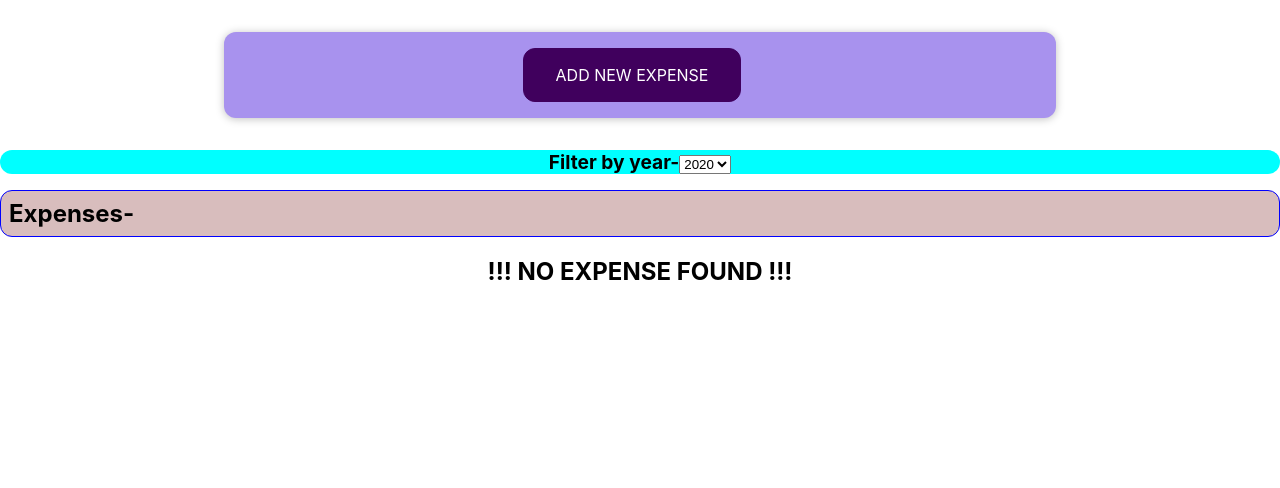
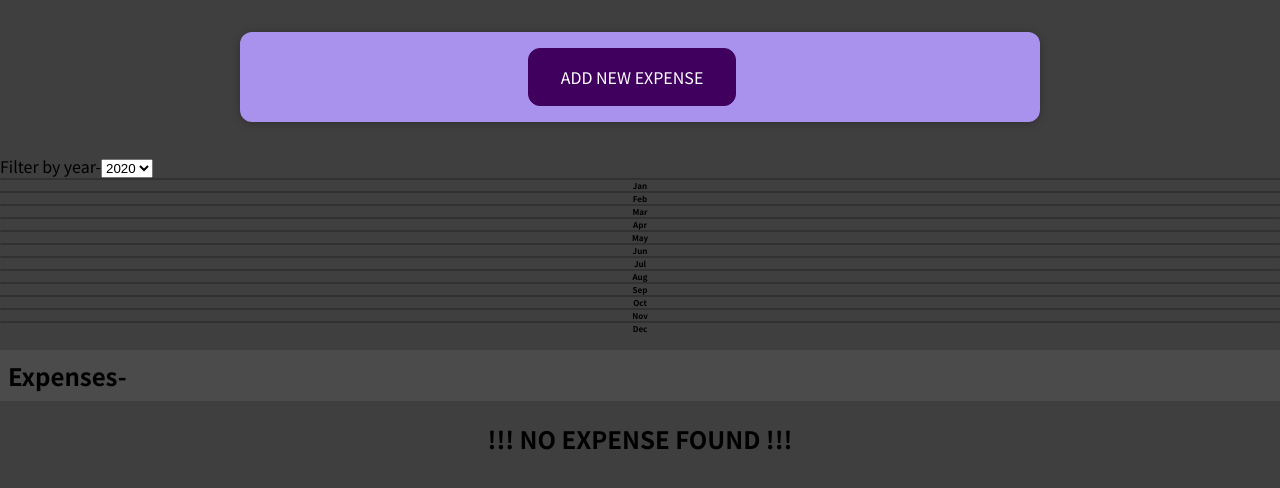
Before and after one commit to aknair95/React-expense-tracker, a React (Create React App) app: page / in a window 1280 px wide. Shown: the top 488 px of the page. Built offline with nearby package versions, Linux system fonts and the light colour scheme.

Commit message:
Project Finished/comments & final tweaking added

```diff
--- a/src/App.js
+++ b/src/App.js
@@ -4,9 +4,11 @@ import './components/Expense/ExpenseItem.css';
 import ExpenseFilter from "./components/filter/ExpenseFilter";
 import ExpenseList from "./components/filter/ExpenseList";
 import NewExpense from "./components/ExpenseForm/NewExpense";
+import ExpensesChart from "./components/Expense/ExpensesChart";
+import Card from "./components/UI/card";
 
 const App=() => {
-  const expenses=[                                                    //static expenses data array
+  const expenses=[              //static expenses data array
     {
       date: new Date(2023,1,24),
       title: "Food",
@@ -35,7 +37,7 @@ const App=() => {
 
   const [expense,updateExpense]= useState(expenses);
 
-  const onAddExpenseHandler=(newExpense) =>{                            //function to handle new added expense & update existing array
+  const onAddExpenseHandler=(newExpense) =>{            //function to handle new added expense & update existing array
         updateExpense((prevExpense) =>{
           return [{date:newExpense.date,title:newExpense.title,amount:newExpense.amount,location:newExpense.location},...prevExpense];
         });
@@ -43,22 +45,23 @@ const App=() => {
 
   const [filterYear,setFilterYear]= useState("2020");
 
-  const filteredExpenses=expense.filter((element)=> element.date.getFullYear().toString().includes(filterYear));     //filterering expenses by year as per user input
+  const filteredExpenses=expense.filter((element)=> element.date.getFullYear().toString().includes(filterYear));   //filterering expenses by year as per user input
 
-  const filterChangeHandler=(selectedFilter) =>{                         //function to handle filter year change
+  const filterChangeHandler=(selectedFilter) =>{         //function to handle filter year change
     setFilterYear(selectedFilter);
     }
 
   return (
-    <div className="App">
-      <header className="App-header">
-      <NewExpense onAddExpense={onAddExpenseHandler}/>
-      <ExpenseFilter selectedYear={filterYear} onExpenseFilterChange={filterChangeHandler}/>
-      <h2 className='expense-item h2'>Expenses-</h2>
-        <div>
-          <ExpenseList items={filteredExpenses}/>
-        </div>
-      </header>
+    <div>
+      <NewExpense onAddExpense={onAddExpenseHandler}/>         {/*component handling form to add new expense*/}
+      <Card className="expenses">
+        <ExpenseFilter selectedYear={filterYear} onExpenseFilterChange={filterChangeHandler}/>   {/*component handling year filter*/}
+        <ExpensesChart expenses={filteredExpenses}/>              {/*component handling chart bar */}
+        <h2 className='expense-item h2'>Expenses-</h2>
+          <div>
+            <ExpenseList items={filteredExpenses}/>               {/*component handling expense listing by year */}
+          </div>
+      </Card>
     </div>
   )
 }
--- a/src/components/Expense/ExpenseDate.css
+++ b/src/components/Expense/ExpenseDate.css
@@ -9,7 +9,6 @@
   border-radius: 12px;
   align-items: center;
   justify-content: center;
-    margin-left: 20px;
 }
 
 .expense-date__month {
--- a/src/components/Expense/ExpenseItem.css
+++ b/src/components/Expense/ExpenseItem.css
@@ -2,11 +2,9 @@
   display: flex;
   justify-content: space-between;
   align-items: center;
+  padding: 0.5rem;
   margin: 1rem 0;
-    background-color: #d8bdbd;
-    border: 1px solid blue ;
-    padding: 0.5rem;
-    border-radius: 12px;
+  background-color: #4b4b4b;
 }
 
 .expense-item__description {
@@ -17,15 +15,22 @@
   flex-flow: column-reverse;
   justify-content: flex-start;
   flex: 1;
-    margin-bottom: 10px;
+}
+
+.expenses {
+  padding: 1rem;
+  background-color: rgb(31, 31, 31);
+  margin: 2rem auto;
+  width: 50rem;
+  max-width: 95%;
 }
 
 .expense-item h2 {
   color: #3a3a3a;
-    font-size: 1 rem;
+  font-size: 1rem;
   flex: 1;
   margin: 0 1rem;
-    color: rgb(252, 248, 248);
+  color: white;
 }
 
 .expense-item__price {
@@ -33,15 +38,6 @@
   font-weight: bold;
   color: white;
   background-color: #40005d;
-    border: 1px solid white;
-    padding: 0.5rem;
-    border-radius: 12px;
-  }
-
-  .expense-details {
-    font-size: 15px;
-    color: beige;
-    background-color: #4b4b4b;
   border: 1px solid white;
   padding: 0.5rem;
   border-radius: 12px;
--- a/src/components/ExpenseForm/ExpenseForm.css
+++ b/src/components/ExpenseForm/ExpenseForm.css
@@ -1,4 +1,3 @@
-
 .new-expense__controls {
   display: flex;
   flex-wrap: wrap;
--- a/src/components/UI/card.css
+++ b/src/components/UI/card.css
@@ -1,4 +1,4 @@
 .card{
     border-radius: 12px;
-    box-shadow: 0 2px 8px rgba(0, 0, 0, 0.25);
+    box-shadow: 0 1px 8px rgba(0, 0, 0, 0.25);
 }
--- a/src/components/filter/ExpenseFilter.css
+++ b/src/components/filter/ExpenseFilter.css
@@ -1,7 +1,25 @@
-.filter-control{
-    background-color: aqua;
-    font-size: 120%;
+.expenses-filter {
+    color: white;
+    padding: 0 1rem;
+  }
+
+  .expenses-filter__control {
+    display: flex;
+    width: 100%;
+    align-items: center;
+    justify-content: space-between;
+    margin: 1rem 0;
+  }
+
+  .expenses-filter label {
     font-weight: bold;
-    border-radius: 12px;
-    text-align: center;
-}
+    margin-bottom: 0.5rem;
+    color: white;
+  }
+
+  .expenses-filter select {
+    font: inherit;
+    padding: 0.5rem 3rem;
+    font-weight: bold;
+    border-radius: 6px;
+  }
--- a/src/index.css
+++ b/src/index.css
@@ -1,13 +1,14 @@
+@import url('https://fonts.googleapis.com/css2?family=Noto+Sans+JP:wght@400;700&display=swap');
+
+* {
+  box-sizing: border-box;
+}
+
+html {
+  font-family: 'Noto Sans JP', sans-serif;
+}
+
 body {
   margin: 0;
-  font-family: -apple-system, BlinkMacSystemFont, 'Segoe UI', 'Roboto', 'Oxygen',
-    'Ubuntu', 'Cantarell', 'Fira Sans', 'Droid Sans', 'Helvetica Neue',
-    sans-serif;
-  -webkit-font-smoothing: antialiased;
-  -moz-osx-font-smoothing: grayscale;
+  background-color: #3f3f3f;
 }
-
-code {
-  font-family: source-code-pro, Menlo, Monaco, Consolas, 'Courier New',
-    monospace;
-}
```
Also changed, not shown: src/components/ExpenseForm/NewExpense.css (indentation only). Lines whose indentation alone changed are shown as unchanged.
